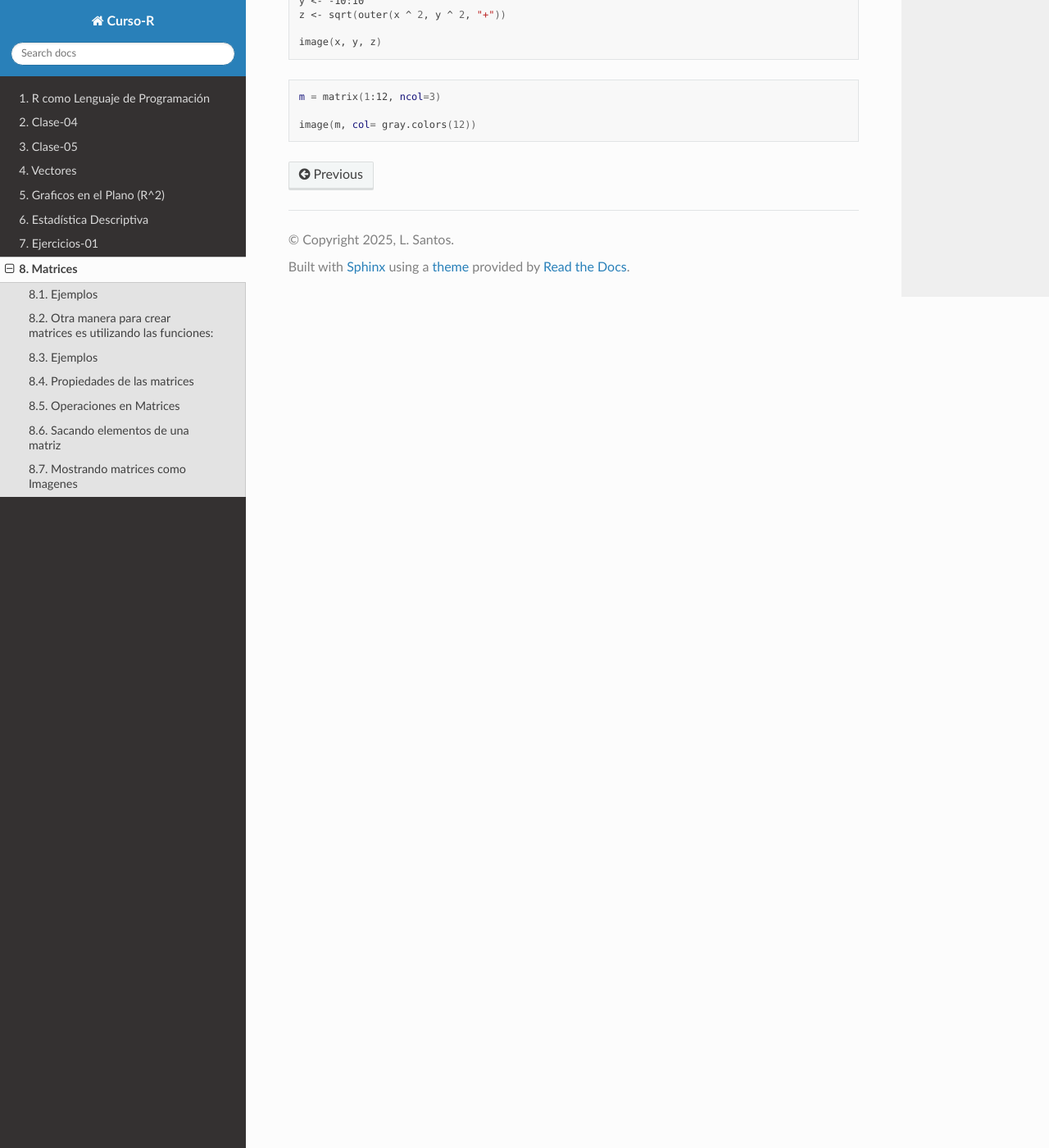
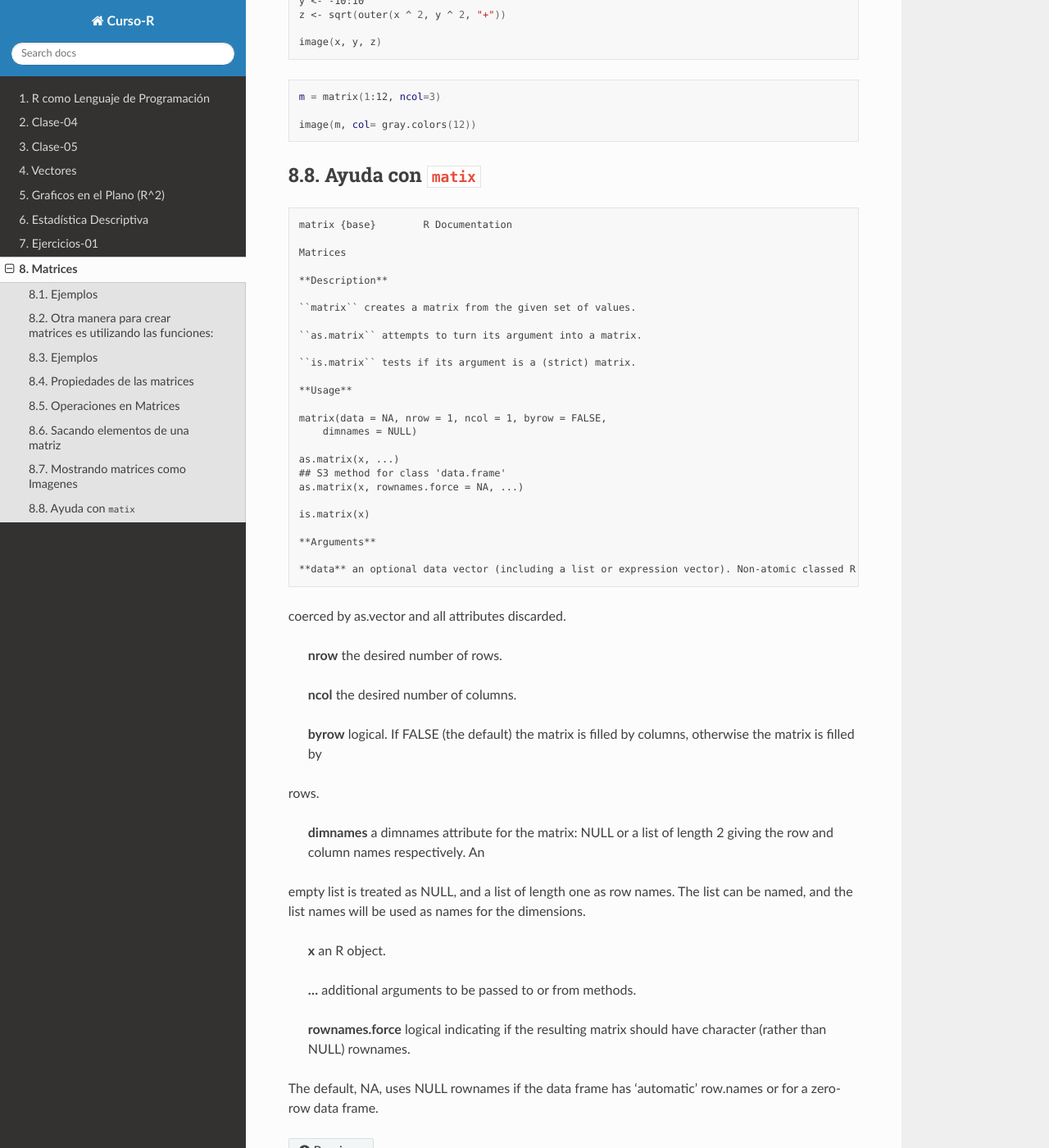
Before and after one commit to matecom57/santosg57-curso-r, a Sphinx documentation site: the page built from docs/source/matrices.rst, in a window 1280 px wide and 1400 px high, scrolled down 2586 px. Shown: the whole window at 82% size. Built offline with Sphinx 7.4.7 and the Read the Docs theme 3.1.0, drawn with Linux system fonts in a browser that asks for light colours.

Commit message:
Test comité

```diff
--- a/docs/source/matrices.rst
+++ b/docs/source/matrices.rst
@@ -123,3 +123,55 @@ Mostrando matrices como Imagenes
    m = matrix(1:12, ncol=3)
 
    image(m, col= gray.colors(12))
+
+Ayuda con ``matix``
+-------------------
+
+.. code::
+
+   matrix {base}	R Documentation
+
+   Matrices
+
+   **Description**
+
+   ``matrix`` creates a matrix from the given set of values.
+
+   ``as.matrix`` attempts to turn its argument into a matrix.
+
+   ``is.matrix`` tests if its argument is a (strict) matrix.
+
+   **Usage**
+
+   matrix(data = NA, nrow = 1, ncol = 1, byrow = FALSE,
+       dimnames = NULL)
+
+   as.matrix(x, ...)
+   ## S3 method for class 'data.frame'
+   as.matrix(x, rownames.force = NA, ...)
+
+   is.matrix(x)
+
+   **Arguments**
+
+   **data** an optional data vector (including a list or expression vector). Non-atomic classed R objects are
+coerced by as.vector and all attributes discarded.
+
+   **nrow** the desired number of rows.
+
+   **ncol** the desired number of columns.
+
+   **byrow** logical. If FALSE (the default) the matrix is filled by columns, otherwise the matrix is filled by
+rows.
+
+   **dimnames**	a dimnames attribute for the matrix: NULL or a list of length 2 giving the row and column names respectively. An
+empty list is treated as NULL, and a list of length one as row names. The list can be named, and the list names
+will be used as names for the dimensions.
+
+   **x** an R object.
+
+   **...** additional arguments to be passed to or from methods.
+
+   **rownames.force** logical indicating if the resulting matrix should have character (rather than NULL) rownames.
+The default, NA, uses
+NULL rownames if the data frame has ‘automatic’ row.names or for a zero-row data frame.
```
